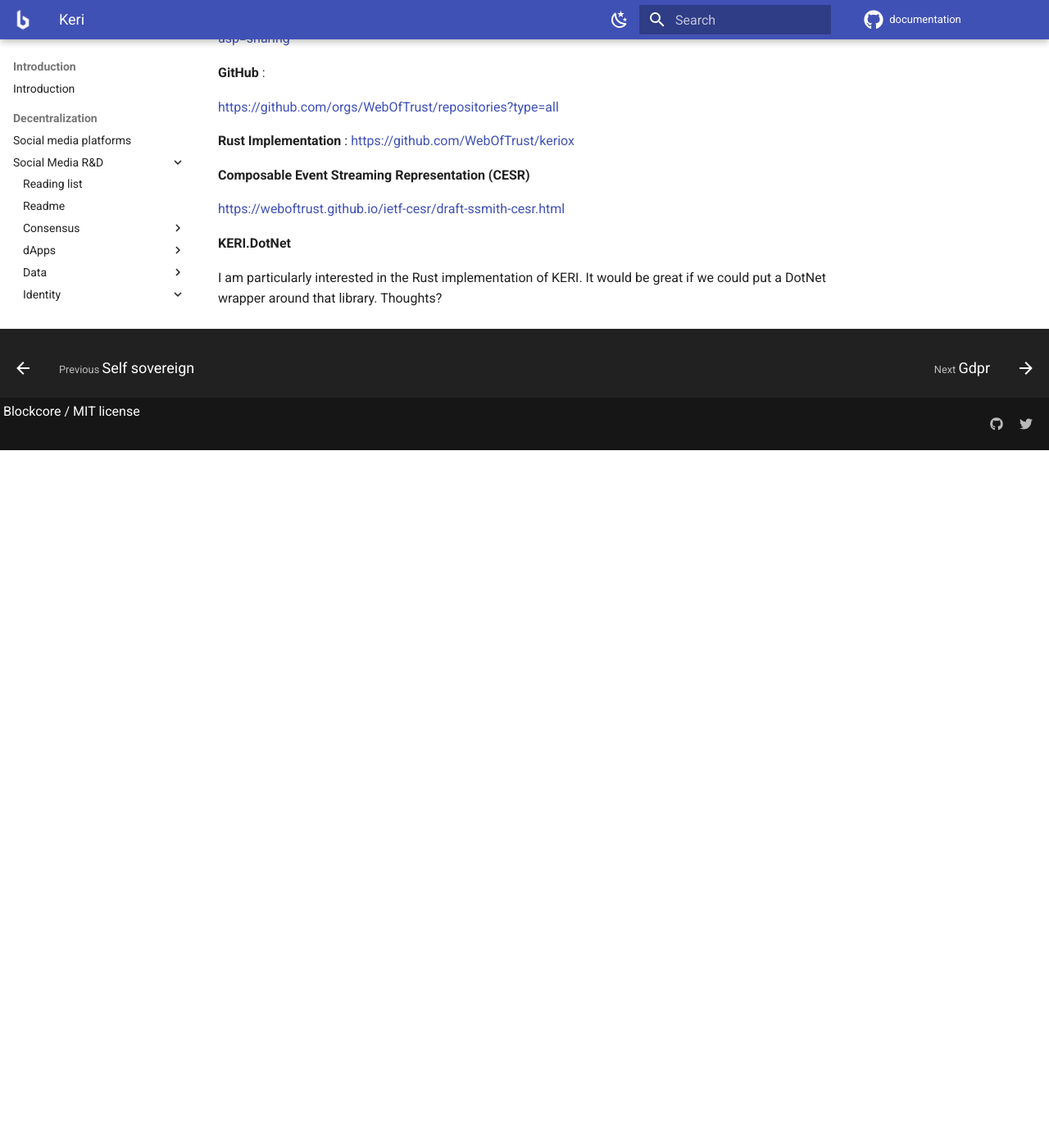
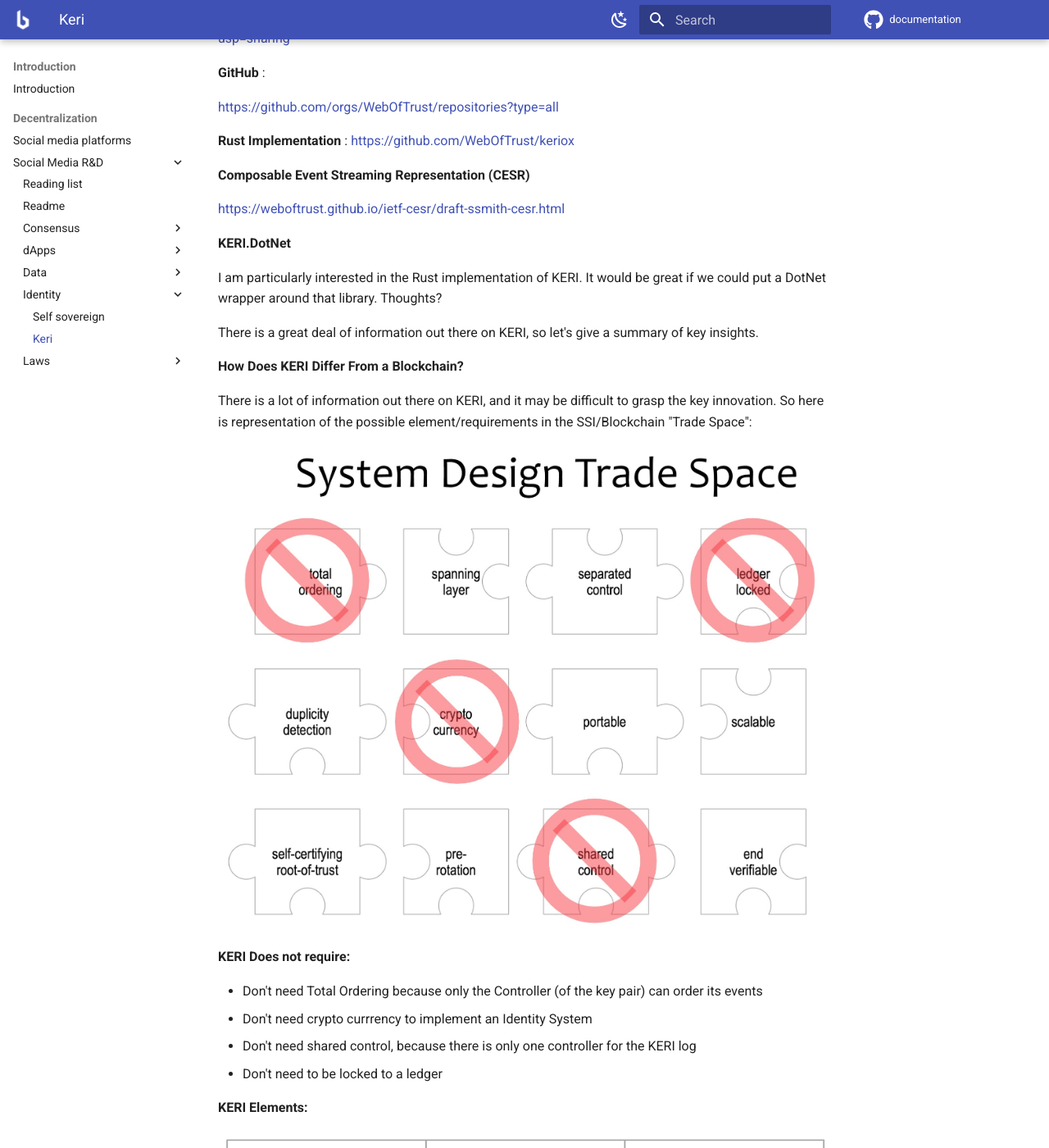
Before and after one commit to block-core/documentation, an MkDocs documentation site: the page built from docs/decentralization/social-media/research-and-design/identity/keri.md, in a window 1280 px wide and 1400 px high, scrolled down 881 px. Shown: the whole window at 82% size. Built offline with MkDocs 1.6.1 and Material for MkDocs 9.7.7, drawn with Linux system fonts in a browser that asks for light colours; comment, search, counter and statistics services are not loaded; before the commit the page ends 1430 px from its top, so only the background shows below that.

Commit message:
added KERI  Content

```diff
--- a/docs/decentralization/social-media/research-and-design/identity/keri.md
+++ b/docs/decentralization/social-media/research-and-design/identity/keri.md
@@ -38,3 +38,28 @@ _KERI has a decentralized, secure root-of-trust based on cryptographic self-cert
 **KERI.DotNet**
 
 I am particularly interested in the Rust implementation of KERI. It would be great if we could put a DotNet wrapper around that library. Thoughts?
+
+There is a great deal of information out there on KERI, so let's give a summary of
+key insights.
+
+**How Does KERI Differ From a Blockchain?**
+
+There is a lot of information out there on KERI, and it may be difficult to grasp
+the key  innovation. So here is representation of the possible element/requirements in the SSI/Blockchain
+"Trade Space":
+
+
+![](elements-of-decentalization.jpg)
+
+
+**KERI Does not require:**
+<ul>
+	<li>Don't need Total Ordering because only the Controller (of the key pair) can order its events</li>
+   <li>Don't need crypto currrency to implement an Identity System</li>
+   <li>Don't need shared control, because there is only one controller for the KERI log</li>
+   <li>Don't need to be locked to a ledger</li>
+</ul>
+
+**KERI Elements:**
+
+![](keri-elements.jpg)
```
Also changed, not shown: docs/decentralization/social-media/research-and-design/identity/elements-of-decentalization.jpg (added), docs/decentralization/social-media/research-and-design/identity/keri-elements.jpg (added).
